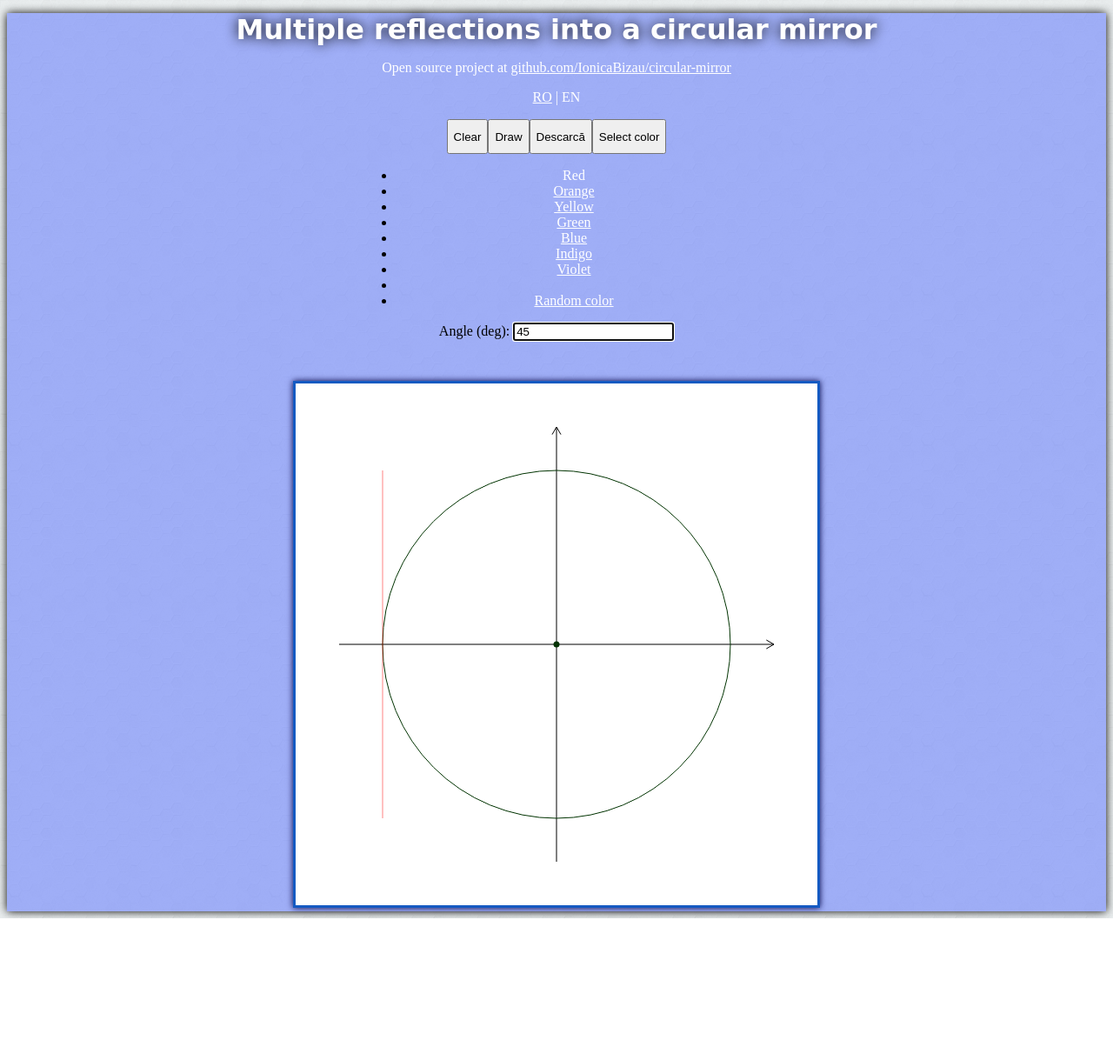
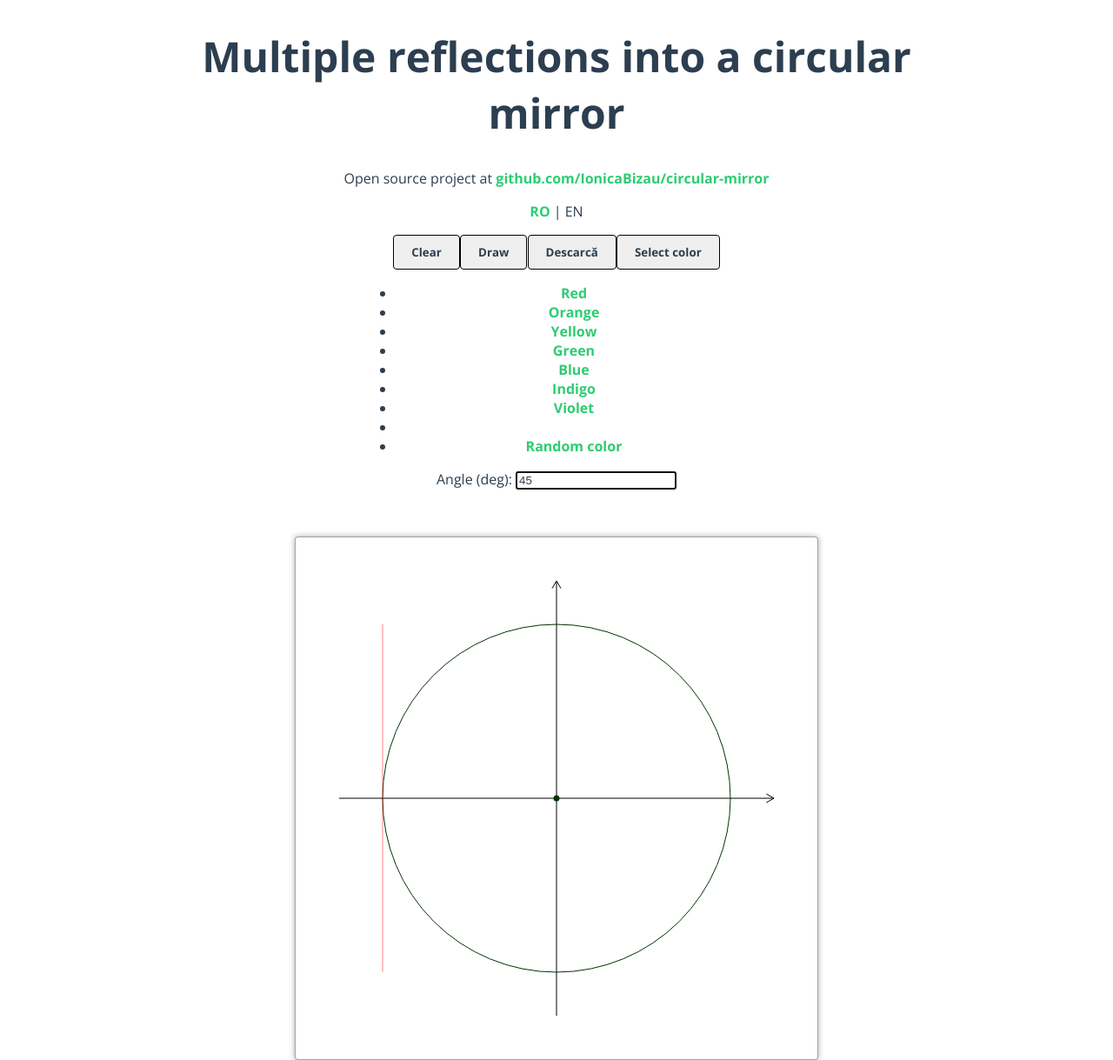
Before and after one commit to IonicaBizau/Circular-Mirror, a plain HTML site: page index.html in a window 1280 px wide. Shown: the top 1219 px of the page at 87% size. Before the commit the page ends 1056 px from the top, so only its background shows below. Drawn offline with nearby package versions, Linux system fonts and the light colour scheme.

Commit message:
Removed obsolete css

```diff
--- a/style.css
+++ b/style.css
@@ -1,38 +1,6 @@
-body {
-    background: url("img/bg.png");
-}
+@import url("caiuss.min.css");
 
-p, a {
-    color: white;
-}
-
-.modal p {
-    color: black;
-}
-
-.logo {
-    font-family: "Kaushan Script", cursive;
-    color: white;
-    text-shadow: 0 0 15px black;
-    margin: 15px;
-}
-
-.container {
-    background: rgba(86, 113, 255, 0.5);
-    box-shadow: 0 0 10px black;
-}
-
-#console {
-    background: lightblue;
-    padding: 10px;
-    border-radius: 10px;
-    margin: 10px;
-}
-
-#yValue, #xValue {
-    width: 30px;
-    margin-top: 5px;
-}
+.modal p { color: black; }
 
 #randomColorLine {
     margin-top: 5px;
@@ -47,8 +15,9 @@ p, a {
 
 #myCanvas {
     background: white;
-    border: 3px solid rgb(21, 90, 194);
-    box-shadow: 0 0 7px rgb(0, 0, 68);
+    border: 1px solid rgba(0, 0, 0, 0.36);
+    box-shadow: 0 0 7px rgba(0, 0, 0, 0.34);
+    border-radius: 4px;
 }
 
 .hidden {
```
